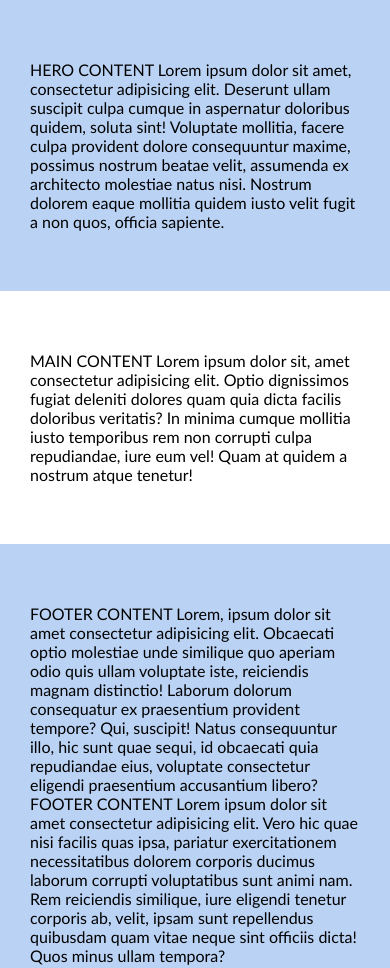
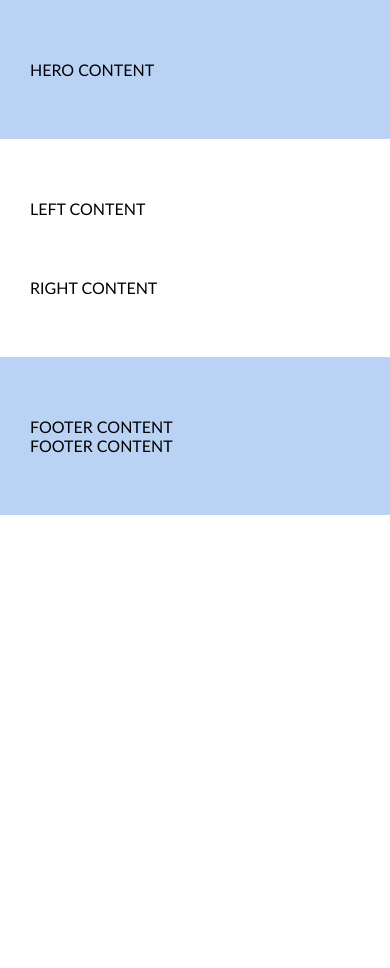
Before and after one commit to zazeli/4-coming-soon, a website: page index.html in a window 390 px wide. After the commit the page ends 844 px from the top, so only its background shows below. Drawn offline with Linux system fonts and the light colour scheme; files whose address does not match are found by name.

Commit message:
Initial final responsive design solution

```diff
--- a/css/base/layout.css
+++ b/css/base/layout.css
@@ -18,6 +18,18 @@
     margin-left: calc(50% - 300px);
 }
 
+.container .left {
+    float: left;
+    width: 50%;
+    margin-right: 10%;
+}
+
+.container .right {
+    float: left;
+    width: 40%;
+}
+
+
 @media (max-width: 900px) {
     .container > .row {
         width: 600px;
@@ -30,6 +42,16 @@
     .container > .row {
         width: 400px;
         margin-left: calc(50% - 200px);
+    }
+
+    .container .left {
+        width: 100%;
+        margin-right: 0%;
+        margin-bottom: 60px;
+    }
+
+    .container .right {
+        width: 100%;
     }
 }
 
--- a/index.html
+++ b/index.html
@@ -20,20 +20,25 @@
 <body>
     <section class="container bg-primary">
         <div class="row-short">
-            HERO CONTENT Lorem ipsum dolor sit amet, consectetur adipisicing elit. Deserunt ullam suscipit culpa cumque in aspernatur doloribus quidem, soluta sint! Voluptate mollitia, facere culpa provident dolore consequuntur maxime, possimus nostrum beatae velit, assumenda ex architecto molestiae natus nisi. Nostrum dolorem eaque mollitia quidem iusto velit fugit a non quos, officia sapiente.
+            HERO CONTENT
         </div>
     </section>
     <main class="container">
         <div class="row">
-            MAIN CONTENT Lorem ipsum dolor sit, amet consectetur adipisicing elit. Optio dignissimos fugiat deleniti dolores quam quia dicta facilis doloribus veritatis? In minima cumque mollitia iusto temporibus rem non corrupti culpa repudiandae, iure eum vel! Quam at quidem a nostrum atque tenetur!
+            <div class="left">
+                LEFT CONTENT
+            </div>
+            <div class="right">
+                RIGHT CONTENT
+            </div>
         </div>
     </main>
     <footer class=" container bg-primary">
         <div class="row">
-       FOOTER CONTENT Lorem, ipsum dolor sit amet consectetur adipisicing elit. Obcaecati optio molestiae unde similique quo aperiam odio quis ullam voluptate iste, reiciendis magnam distinctio! Laborum dolorum consequatur ex praesentium provident tempore? Qui, suscipit! Natus consequuntur illo, hic sunt quae sequi, id obcaecati quia repudiandae eius, voluptate consectetur eligendi praesentium accusantium libero?
+       FOOTER CONTENT
         </div>
         <div class="row-short">
-        FOOTER CONTENT  Lorem ipsum dolor sit amet consectetur adipisicing elit. Vero hic quae nisi facilis quas ipsa, pariatur exercitationem necessitatibus dolorem corporis ducimus laborum corrupti voluptatibus sunt animi nam. Rem reiciendis similique, iure eligendi tenetur corporis ab, velit, ipsam sunt repellendus quibusdam quam vitae neque sint officiis dicta! Quos minus ullam tempora?
+        FOOTER CONTENT
         </div>
     </footer>
 </div>
```
